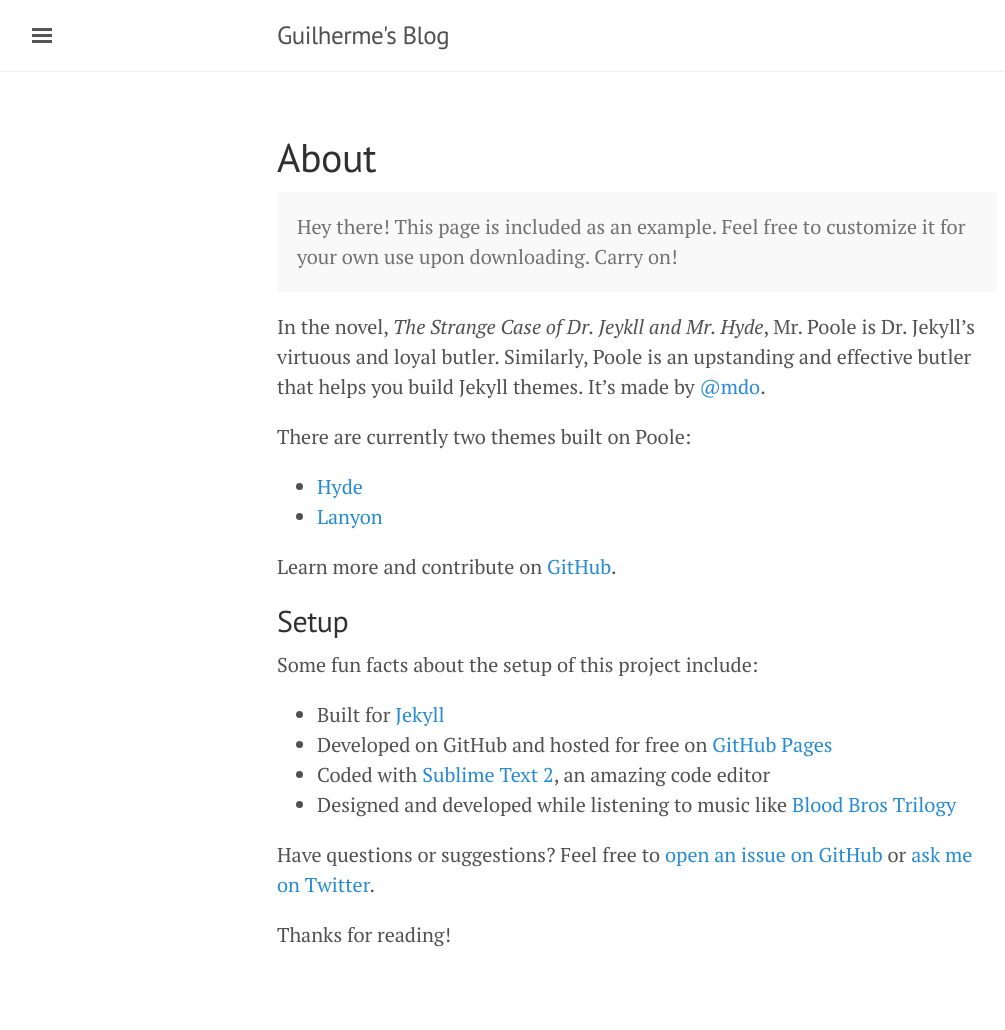
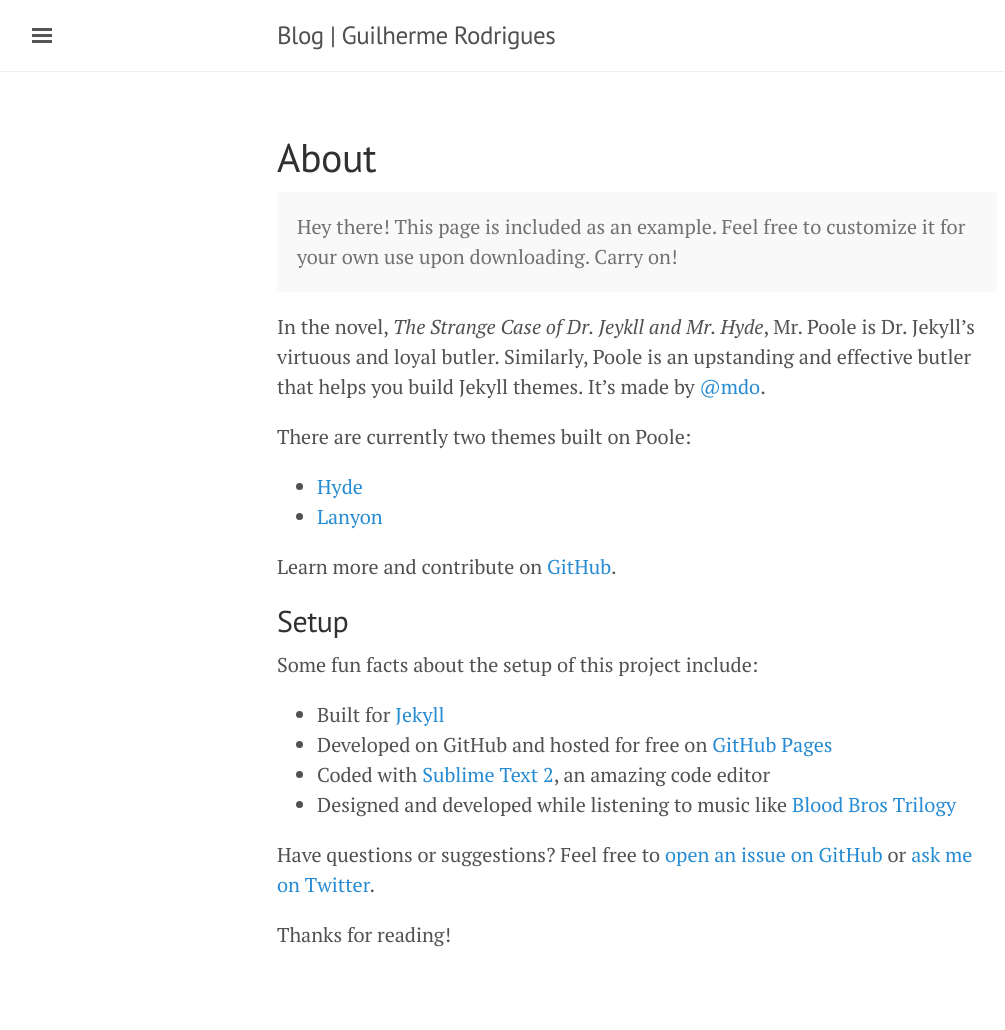
Before and after one commit to guilhermelo/guilhermelo.github.io, a Jekyll site: the page built from about.md, in a window 1280 px wide. Shown: the whole page, without its empty margins (3-1008 px from the left). Built offline with Jekyll 4.4.1, drawn with Linux system fonts in a browser that asks for light colours.

Commit message:
Update _config.yml
Alterando nome do blog

```diff
--- a/_config.yml
+++ b/_config.yml
@@ -18,7 +18,7 @@
 # You can create any custom variable you would like, and they will be accessible
 # in the templates via {{ site.myvariable }}.
 
-title: Guilherme's Blog
+title: Blog | Guilherme Rodrigues
 email: your-email@example.com
 description: >- # this means to ignore newlines until "baseurl:"
   Guilherme Rodrigues de Melo.
```
